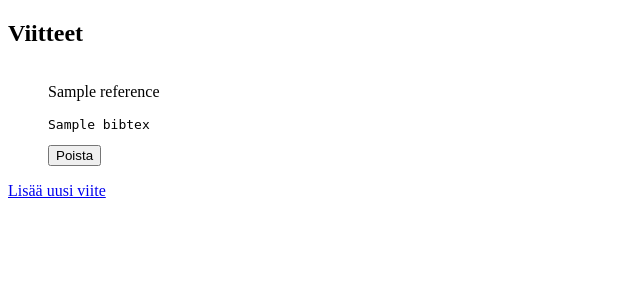
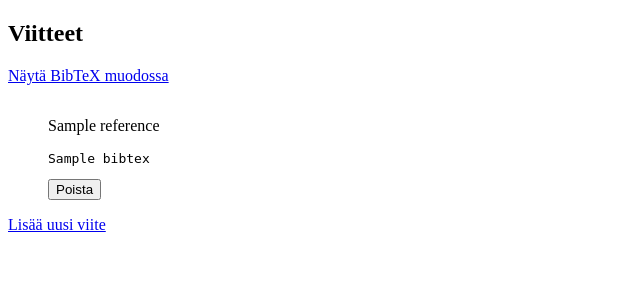
Before and after one commit to Hillomunkit/Viitteidenhallinta, a Flask app: template src/templates/index.html in a window 1280 px wide. Shown: the top 300 px of the page, without its empty margins (0-640 px from the left). Run offline with Flask 3, Linux system fonts and the light colour scheme; the template is opened without the code that fills it: most values are stand-ins (such as "Sample title", 1, 10 or a date in 2020).

Commit message:
Add BibTeX page

```diff
--- a/src/app.py
+++ b/src/app.py
@@ -9,6 +9,12 @@ from util import validate_reference
 def index():
     references = get_references()
     return render_template("index.html", references=references)
+
+@app.route("/bibtex")
+def display_bibtex():
+    references = get_references()
+    bibtex_content = "\n\n".join(ref.bibtex() for ref in references)
+    return render_template("bibtex.html", bibtex_content=bibtex_content)
 
 # Saves the chosen reference type into a session object
 @app.route("/choose_reference", methods=["POST"])
--- a/src/templates/index.html
+++ b/src/templates/index.html
@@ -7,6 +7,10 @@ Viitteidenhallinta
 {% block body %}
 
 <h2>Viitteet</h2>
+
+<div>
+  <a href="/bibtex">Näytä BibTeX muodossa</a>
+</div>
 
 <ul>
   {% for reference in references %}
```
Also changed, not shown: src/templates/bibtex.html (added, +11 -0 lines).
